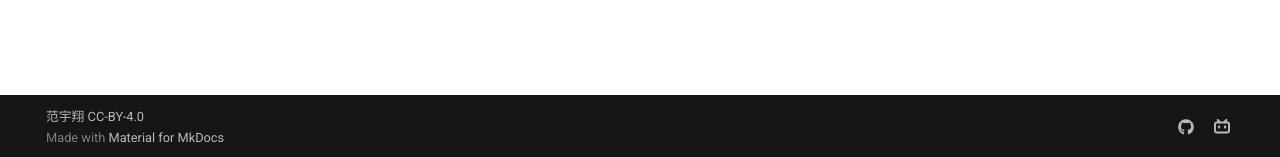
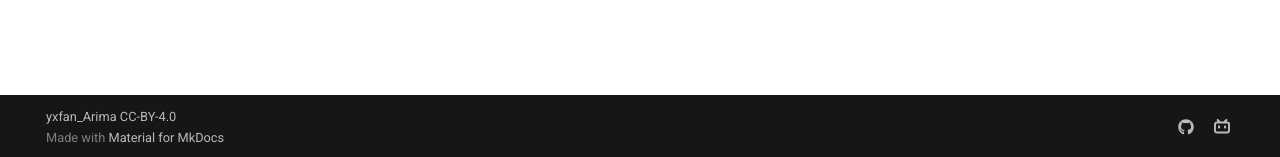
Before and after one commit to Tech-Arima/Tech-Arima.github.io, an MkDocs documentation site: the page built from docs/index.md, in a window 1280 px wide. Shown: the part 740-897 px from the top of the page. Built offline with MkDocs 1.6.1 and Material for MkDocs 9.7.7, drawn with Linux system fonts in a browser that asks for light colours.

Commit message:
Update mkdocs.yml

```diff
--- a/mkdocs.yml
+++ b/mkdocs.yml
@@ -58,4 +58,4 @@ extra:
       link: https://space.bilibili.com/280082543
 
 
-copyright: 范宇翔 CC-BY-4.0
+copyright: yxfan_Arima CC-BY-4.0
```
